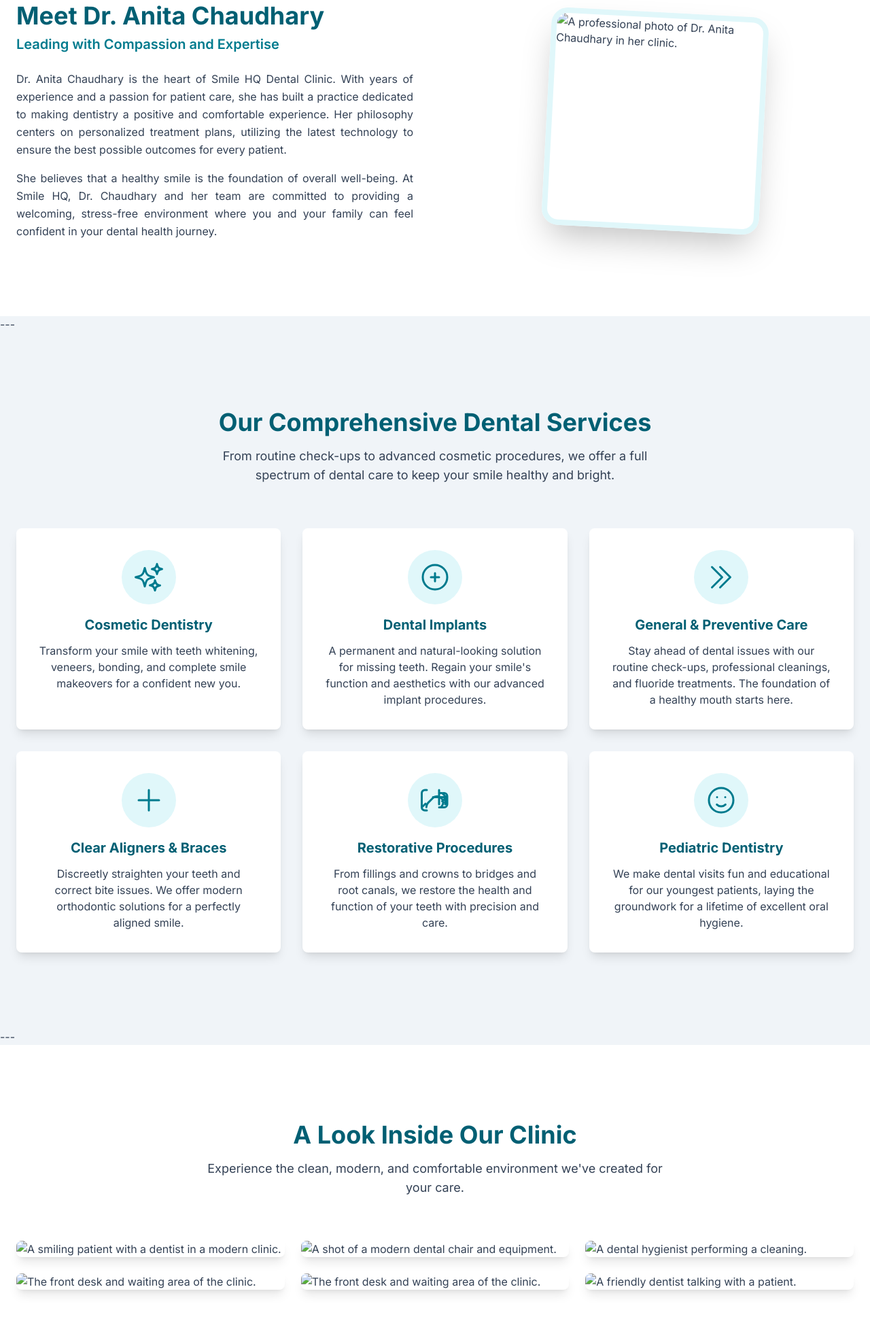
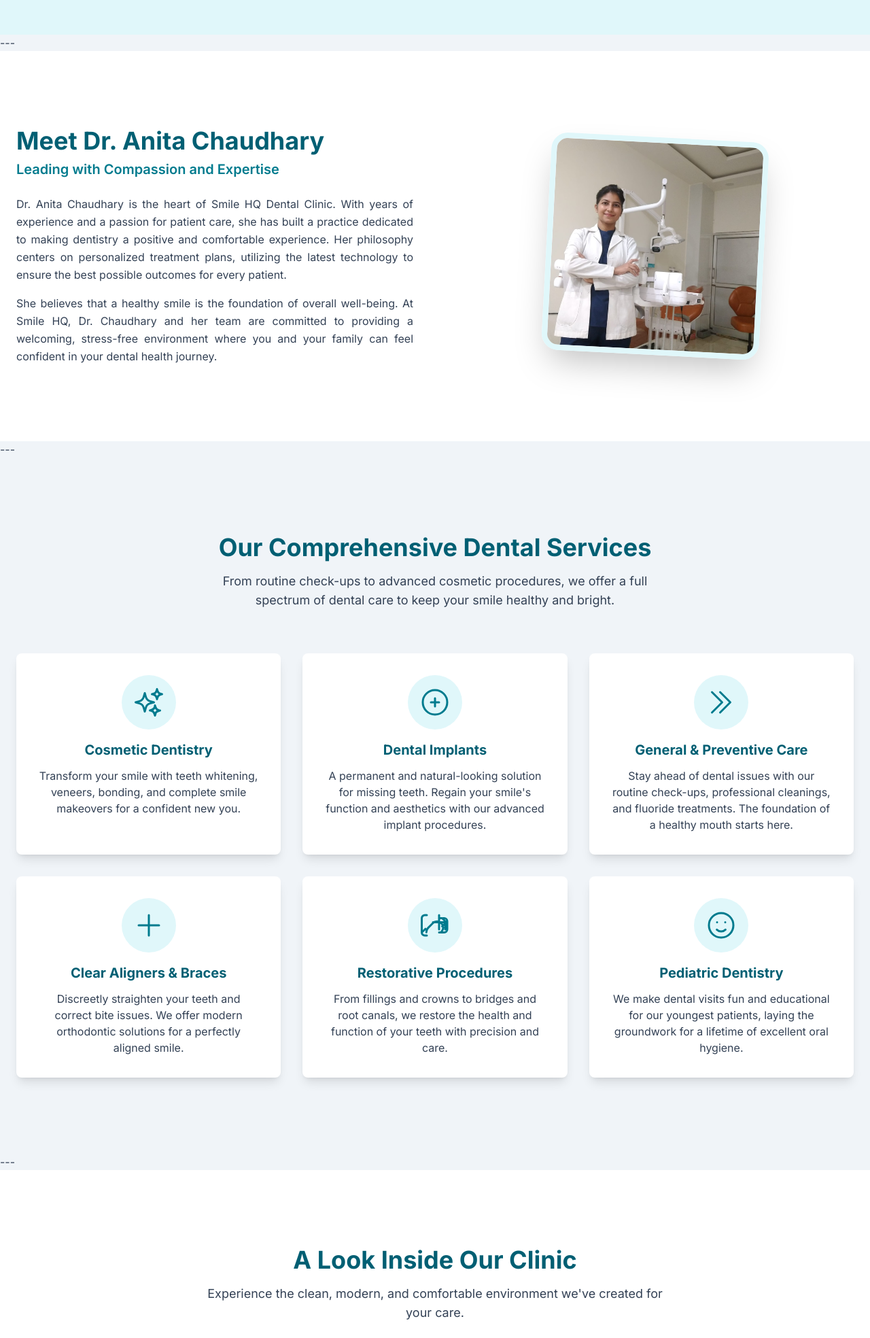
Before and after one commit to yadavavinash/my-website, a plain HTML site: page index.html in a window 1280 px wide. Shown: the part 829-2797 px from the top of the page at 68% size. Drawn offline with nearby package versions, Linux system fonts and the light colour scheme.

Commit message:
index.html

```diff
--- a/index.html
+++ b/index.html
@@ -46,7 +46,7 @@
     <header class="bg-white/80 backdrop-blur-lg sticky top-0 z-50 shadow-sm">
         <nav class="container mx-auto px-6 py-4 flex justify-between items-center">
             <a href="#home" class="flex items-center space-x-3">
-                <img src="Images/Logo.png" alt="Smile HQ Dental Clinic Logo" class="h-10 w-auto">
+                <img src="https://raw.githubusercontent.com/yadavavinash/my-website/main/Dental%20Clinic%20Website/Images/Logo.png" alt="Smile HQ Dental Clinic Logo" class="h-10 w-auto">
                 <div>
                     <div class="text-xl font-medium text-text-primary leading-tight">Smile HQ</div>
                     <div class="text-xs font-light text-text-secondary tracking-widest leading-tight">DENTAL CLINIC</div>
@@ -97,7 +97,7 @@
                 </div>
                 <div class="md:w-1/2 mt-10 md:mt-0 relative md:pl-16 z-0">
                     <div class="absolute -inset-y-0.5 md:-inset-y-4 right-0 w-full md:w-3/4 bg-primary rounded-l-full hidden md:block"></div>
-                    <img src="Images/p1.png"
+                    <img src="https://raw.githubusercontent.com/yadavavinash/my-website/main/Dental%20Clinic%20Website/Images/Logo.png"
                         onerror="this.onerror=null;this.src='https://placehold.co/600x400/E0F7FA/005F73?text=Smile+HQ+Clinic';"
                         alt="A modern, clean dental clinic with state-of-the-art equipment." class="rounded-lg shadow-2xl relative z-10 mx-auto w-full max-w-lg md:max-w-none md:w-full h-full object-cover">
                 </div>
@@ -120,7 +120,7 @@
                         </p>
                     </div>
                     <div class="md:w-1/2">
-                        <img src="Images/Website Pic.jpeg"
+                        <img src="https://raw.githubusercontent.com/yadavavinash/my-website/main/Dental%20Clinic%20Website/Images/Website%20Pic.jpeg"
                              alt="A professional photo of Dr. Anita Chaudhary in her clinic." class="rounded-3xl shadow-2xl mx-auto w-64 h-64 md:w-80 md:h-80 object-cover border-8 border-primary-light transform rotate-3 hover:rotate-0 transition-transform duration-500">
                     </div>
                 </div>
@@ -191,12 +191,11 @@
                     <p class="mt-4 text-lg text-text-secondary max-w-2xl mx-auto">Experience the clean, modern, and comfortable environment we've created for your care.</p>
                 </div>
                 <div class="grid grid-cols-1 md:grid-cols-2 lg:grid-cols-3 gap-6">
-                    <img src="Images/p2.png" alt="A smiling patient with a dentist in a modern clinic." class="rounded-lg shadow-lg hover:shadow-2xl transition-shadow duration-300 transform hover:scale-105 object-cover h-full w-full">
-                    <img src="Images/p3.png" alt="A shot of a modern dental chair and equipment." class="rounded-lg shadow-lg hover:shadow-2xl transition-shadow duration-300 transform hover:scale-105 object-cover h-full w-full">
-                    <img src="Images/p4.png" alt="A dental hygienist performing a cleaning." class="rounded-lg shadow-lg hover:shadow-2xl transition-shadow duration-300 transform hover:scale-105 object-cover h-full w-full">
-                    <img src="Images/p5.png" alt="The front desk and waiting area of the clinic." class="rounded-lg shadow-lg hover:shadow-2xl transition-shadow duration-300 transform hover:scale-105 object-cover h-full w-full">
-                    <img src="Images/p1.png" alt="The front desk and waiting area of the clinic." class="rounded-lg shadow-lg hover:shadow-2xl transition-shadow duration-300 transform hover:scale-105 object-cover h-full w-full">
-                    <img src="Images/Website Pic.jpeg" alt="A friendly dentist talking with a patient." class="rounded-lg shadow-lg hover:shadow-2xl transition-shadow duration-300 transform hover:scale-105 object-cover h-full w-full">
+                    <img src="https://raw.githubusercontent.com/yadavavinash/my-website/main/Dental%20Clinic%20Website/Images/p2.png" alt="A smiling patient with a dentist in a modern clinic." class="rounded-lg shadow-lg hover:shadow-2xl transition-shadow duration-300 transform hover:scale-105 object-cover h-full w-full">
+                    <img src="https://raw.githubusercontent.com/yadavavinash/my-website/main/Dental%20Clinic%20Website/Images/p3.png" alt="A shot of a modern dental chair and equipment." class="rounded-lg shadow-lg hover:shadow-2xl transition-shadow duration-300 transform hover:scale-105 object-cover h-full w-full">
+                    <img src="https://raw.githubusercontent.com/yadavavinash/my-website/main/Dental%20Clinic%20Website/Images/p4.png" alt="A dental hygienist performing a cleaning." class="rounded-lg shadow-lg hover:shadow-2xl transition-shadow duration-300 transform hover:scale-105 object-cover h-full w-full">
+                    <img src="https://raw.githubusercontent.com/yadavavinash/my-website/main/Dental%20Clinic%20Website/Images/p5.png" alt="The front desk and waiting area of the clinic." class="rounded-lg shadow-lg hover:shadow-2xl transition-shadow duration-300 transform hover:scale-105 object-cover h-full w-full">
+                    <img src="https://raw.githubusercontent.com/yadavavinash/my-website/main/Dental%20Clinic%20Website/Images/p1.png" alt="The front desk and waiting area of the clinic." class="rounded-lg shadow-lg hover:shadow-2xl transition-shadow duration-300 transform hover:scale-105 object-cover h-full w-full">
                 </div>
             </div>
         </section>
@@ -338,7 +337,7 @@
                     </div>
                     <div class="lg:w-2/3 h-96 lg:h-auto rounded-lg shadow-lg overflow-hidden">
                         <iframe
-                            src="https://www.google.com/maps/embed?pb=!1m18!1m12!1m3!1d3559.0827174620587!2d75.8018749!3d26.8687796!2m3!1f0!2f0!3f0!3m2!1i1024!2i768!4f13.1!3m3!1m2!1s0x396db6b1b7b7a661%3A0xc3f8f01b1a3e813f!2sSmile%20HQ%20Dental%20Clinic%2C%2054%2C%20Girdhar%20Marg%2C%20Vinoba%20Nagar%2C%20Sector%2011%2C%20Malviya%20Nagar%2C%20Jaipur%2C%20Rajasthan%20302017%2C%20India!5e0!3m2!1sen!2sus!4v1684347890123!5m2!1sen!2sus"
+                            src="https://www.google.com/maps/embed?pb=!1m18!1m12!1m3!1d14234.331525048995!2d75.81490952196137!3d26.844205337746324!2m3!1f0!2f0!3f0!3m2!1i1024!2i768!4f13.1!3m3!1m2!1s0x396db5767b931e97%3A0x6a1c5d01f98d924d!2sSmile%20HQ%20Dental%20Clinic!5e0!3m2!1sen!2sin!4v1722744475470!5m2!1sen!2sin"
                             width="100%"
                             height="100%"
                             style="border:0;"
```
